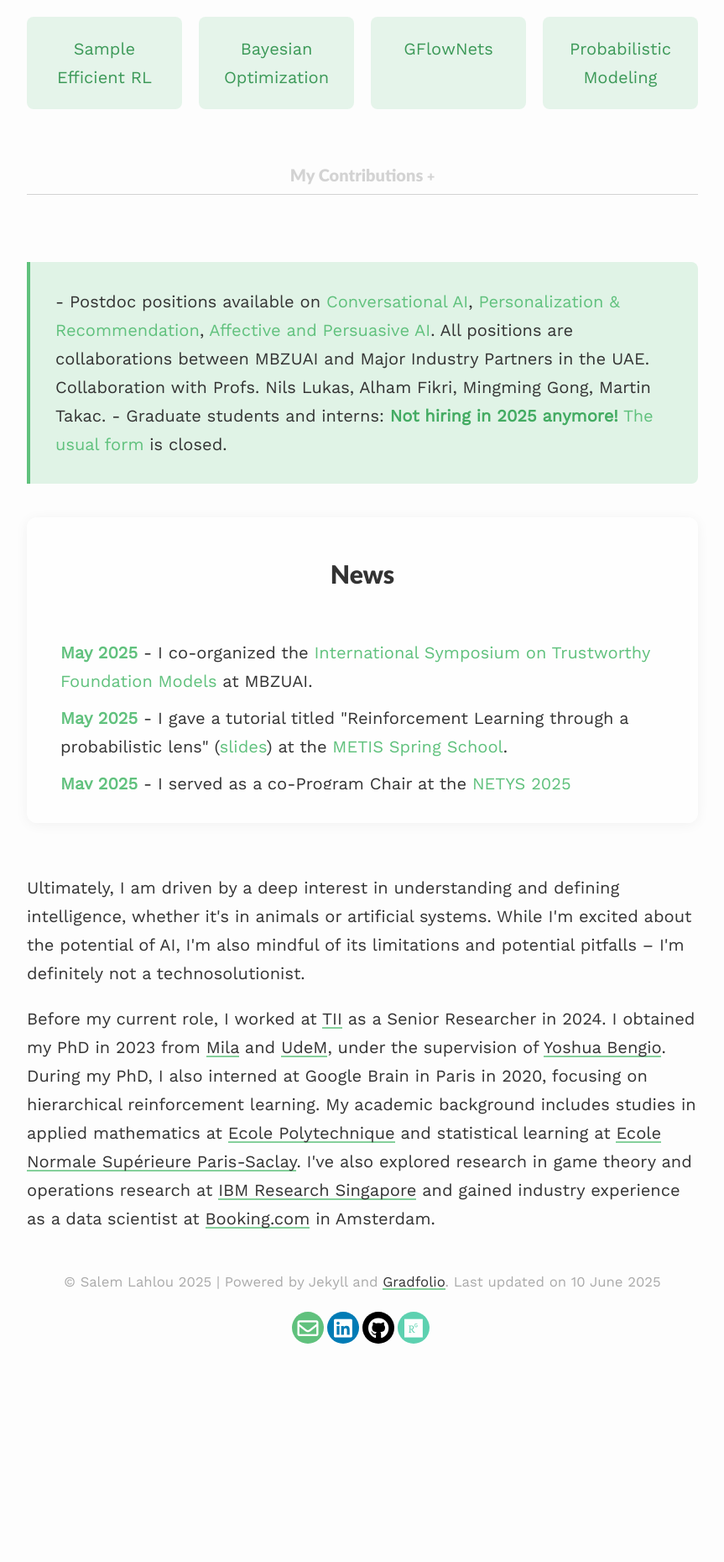
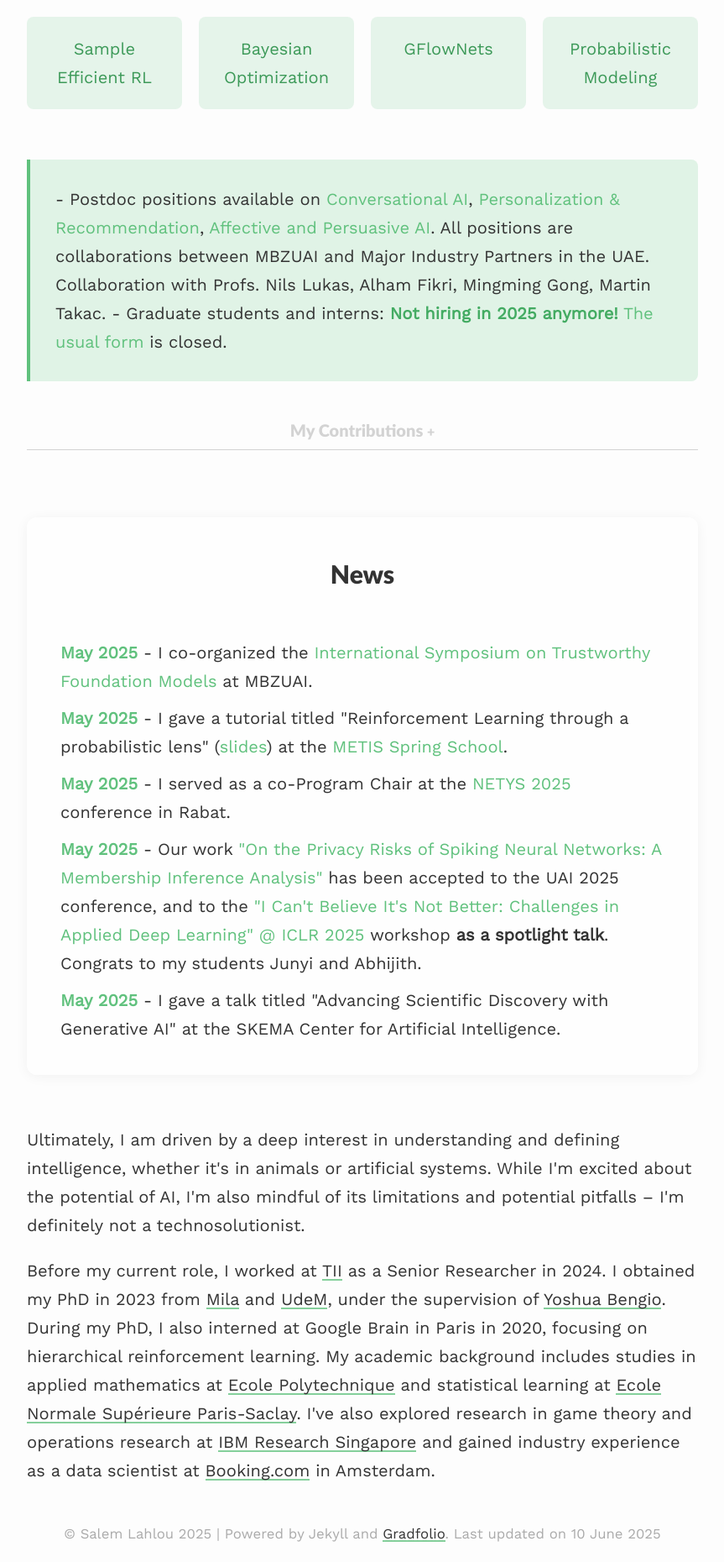
Before and after one commit to saleml/saleml.github.io, a Jekyll site: the page built from index.md, in a window 1280 px wide. Shown: the part 851-2711 px from the top of the page at 84% size, without its empty margins (208-1071 px from the left). Built offline with Jekyll 4.4.1, drawn with Linux system fonts in a browser that asks for light colours; nearby versions of some CDN libraries; before the commit the page ends 2455 px from its top, so only the background shows below that; some of the changed lines change nothing that is shown.

Commit message:
Enhance index.md by adding new hiring information for postdoc positions and clarifying the status of graduate student and intern recruitment for 2025. Adjusted the layout of the contributions section for improved readability.

```diff
--- a/index.md
+++ b/index.md
@@ -28,9 +28,14 @@
     </div>
   </div>
 
+  <div class="highlight-box">
+    - Postdoc positions available on <a href="https://apply.interfolio.com/167844">Conversational AI</a>, <a href="https://apply.interfolio.com/167795">Personalization & Recommendation</a>, <a href="https://apply.interfolio.com/167791">Affective and Persuasive AI</a>. All positions are collaborations between MBZUAI and Major Industry Partners in the UAE. Collaboration with Profs. Nils Lukas, Alham Fikri, Mingming Gong, Martin Takac.
 
+    - Graduate students and interns: <span class="highlight-text"><b>Not hiring in 2025 anymore!</b></span>
+    <a href="https://forms.gle/y8pgujVkaVeV5kVm7">The usual form</a> is closed.
+  </div>
 
-<div class="my-contributions" style="margin-top: 2em; ">
+  <div class="my-contributions" style="margin-top: 2em; ">
     <h3 id="contributions-toggle" style="cursor: pointer; text-align: center; color: #d3d3d3; display: block; border-bottom: 1px solid #d3d3d3; padding-bottom: 5px; user-select: none; font-size: 1em; font-weight: 500; margin: auto;">
       My Contributions
       <span id="contributions-icon" style="color: #d3d3d3; font-size: 0.8em;">+</span>
@@ -44,13 +49,13 @@
       </p>
       <ol style="padding-left: 20px;">
         <li style="margin-bottom: 1em;">
-          <strong>Developing Novel Methods:</strong> I am a core contributor to <strong>Generative Flow Networks (GFlowNets)</strong>, a modern framework for structured probabilistic sampling. I also design new techniques for crucial problems like <strong>uncertainty estimation (<a href="https://arxiv.org/abs/2202.09219" target="_blank">DEUP</a>)</strong> and <strong>efficient curriculum learning</strong>.
+          <strong>Developing Novel Methods:</strong> I am a core contributor to <strong>Generative Flow Networks (GFlowNets)</strong>, a modern framework for structured probabilistic sampling. I also design new techniques for crucial problems like <strong>uncertainty estimation (DEUP)</strong> and <strong>efficient curriculum learning</strong>.
         </li>
         <li style="margin-bottom: 1em;">
           <strong>Advancing Large Language Models:</strong> I apply these methods to improve the reasoning and alignment of LLMs, with projects focused on enhancing multi-step logic and fine-tuning models with human preferences.
         </li>
         <li style="margin-bottom: 1em;">
-          <strong>Building Tools for the Community:</strong> I believe in advancing science through shared tools. I created the <strong><code><a href="https://github.com/saleml/torchgfn" target="_blank">torchgfn</a></code></strong> library for GFlowNets and have co-led the development of benchmarks like <strong><a href="https://babyai.farama.org/" target="_blank">BabyAI</a></strong>, <strong><a href="https://github.com/mbzuai-nlp/finchain" target="_blank">FinChain</a></strong>, and <strong><a href="https://github.com/choukrani/llm-babybench" target="_blank">LLM-BabyBench</a></strong>.
+          <strong>Building Tools for the Community:</strong> I believe in advancing science through shared tools. I created the <strong><code><a href="https://github.com/saleml/torchgfn" target="_blank">torchgfn</a></code></strong> library for GFlowNets and have co-led the development of benchmarks like <strong><a href="https://minigrid.farama.org/" target="_blank">BabyAI</a></strong>, <strong><a href="https://github.com/mbzuai-nlp/finchain" target="_blank">FinChain</a></strong>, and <strong><a href="https://github.com/choukrani/llm-babybench" target="_blank">LLM-BabyBench</a></strong>.
         </li>
       </ol>
       <p>
@@ -60,15 +65,9 @@
   </div>
 </div>
 
-  <div class="highlight-box">
-    - Postdoc positions available on <a href="https://apply.interfolio.com/167844">Conversational AI</a>, <a href="https://apply.interfolio.com/167795">Personalization & Recommendation</a>, <a href="https://apply.interfolio.com/167791">Affective and Persuasive AI</a>. All positions are collaborations between MBZUAI and Major Industry Partners in the UAE. Collaboration with Profs. Nils Lukas, Alham Fikri, Mingming Gong, Martin Takac.
-    - Graduate students and interns: <span class="highlight-text"><b>Not hiring in 2025 anymore!</b></span>
-    <a href="https://forms.gle/y8pgujVkaVeV5kVm7">The usual form</a> is closed.
-  </div>
-
 <div class="news" style="margin-top: 2em;">
 <h2>News</h2>
-<div style="max-height: 10em; overflow-y: auto;">
+<div style="max-height: 25em; overflow-y: auto;">
 <ul>
     <li><span class="news-date">May 2025</span> - I co-organized the <a href="https://istfm.github.io/index.html" target="_blank">International Symposium on Trustworthy Foundation Models</a> at MBZUAI.</li>
   <li><span class="news-date">May 2025</span> - I gave a tutorial titled "Reinforcement Learning through a probabilistic lens" (<a href="{{site.baseurl}}/assets/files/metis2025.pdf" target="_blank">slides</a>) at the <a href="https://netys.org/">METIS Spring School</a>.</li>
```
